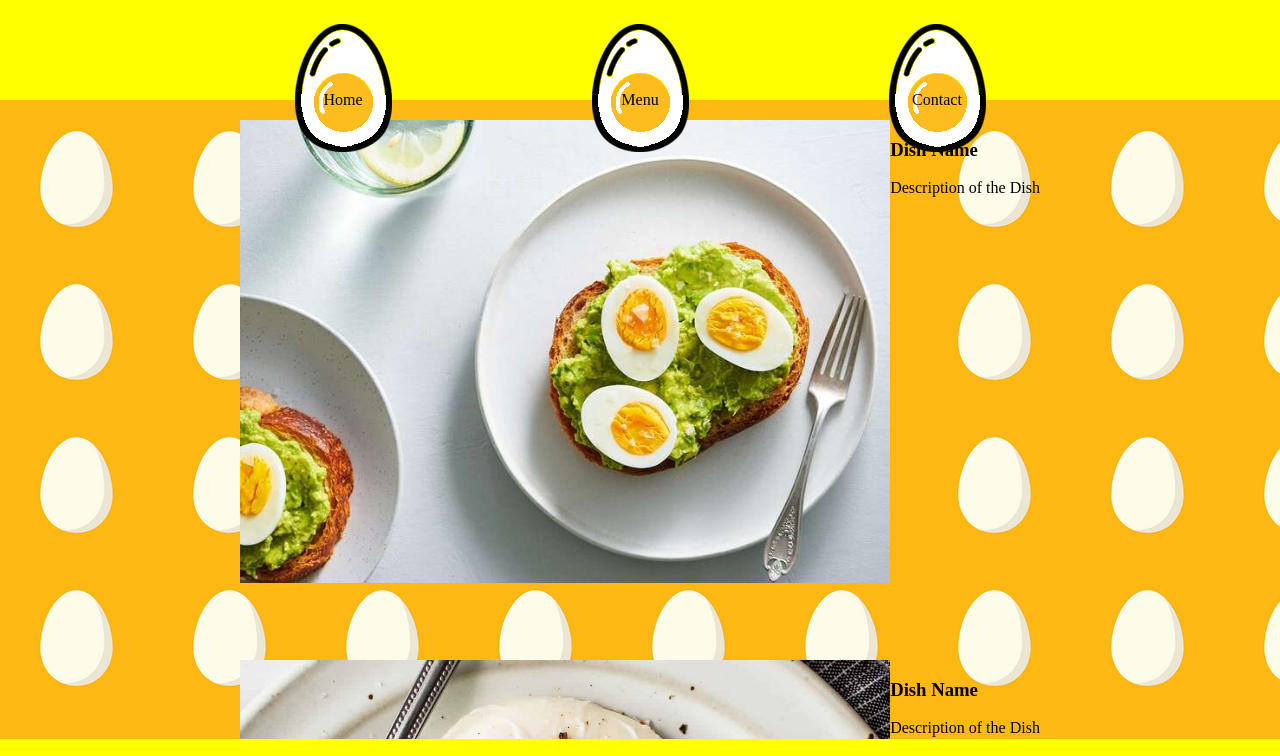
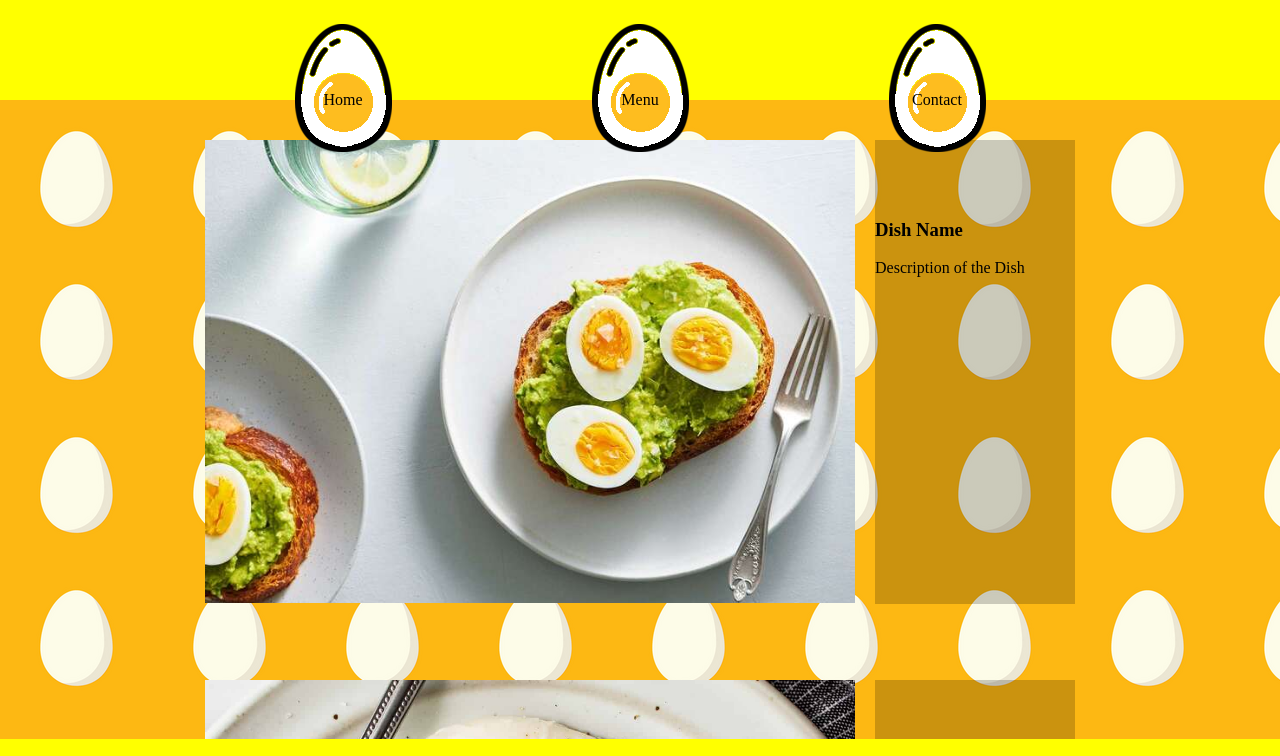
Before and after one commit to nzlongboi/The-Good-Egg, a website: page dist/index.html in a window 1280 px wide. Both pictures are taken after a click on the element "Menu". Drawn offline with Linux system fonts and the light colour scheme.

Commit message:
update index.js. tab switching function updated. Contact contents now visible.

```diff
--- a/src/index.js
+++ b/src/index.js
@@ -1,42 +1,42 @@
-document.addEventListener("DOMContentLoaded", function() {
-    console.log('Page Loaded');
+document.addEventListener("DOMContentLoaded", function () {
+    // Get the tabs and content divs
+    const homeTab = document.getElementById("home");
+    const menuTab = document.getElementById("menu");
+    const contactTab = document.getElementById("contact");
 
+    const homeContent = document.getElementById("homeContent");
+    const menuContent = document.getElementById("menuContent");
+    const contactContent = document.getElementById("contactContent");
 
-const tabContainer = document.getElementById('container');
-const tabs = document.querySelectorAll('.tab');
-const tabContents = document.querySelectorAll('.tab-content');
-const homeContent = document.getElementById('homeContent');
+    // Function to hide all content divs
+    function hideAllContent() {
+        homeContent.style.display = "none";
+        menuContent.style.display = "none";
+        contactContent.style.display = "none";
+    }
 
-const contactContent = document.getElementById('contactContent');
+    // Function to show the selected content div
+    function showContent(content) {
+        content.style.display = "block";
+    }
 
+    // Initial setup: hide all content except for home
+    hideAllContent();
+    showContent(homeContent);
 
-// hides all tabs on page load
-tabContents.forEach(content => {
-    content.classList.add('tab-content-inactive');
-});
+    // Event listeners for tab clicks
+    homeTab.addEventListener("click", function () {
+        hideAllContent();
+        showContent(homeContent);
+    });
 
-// show home tab content
-homeContent.classList.remove('tab-content-inactive');
+    menuTab.addEventListener("click", function () {
+        hideAllContent();
+        showContent(menuContent);
+    });
 
-
-
-
-tabs.forEach(tab => {
-    tab.addEventListener('click', function() {
-        tabContents.forEach(content => {
-            content.classList.add('tab-content-inactive');
-        });
-
-        const contentId = tab.id + 'Content';
-        const selectedContent = document.getElementById(contentId);
-
-        if (selectedContent) {
-            selectedContent.classList.remove('tab-content-inactive')
-        }
+    contactTab.addEventListener("click", function () {
+        hideAllContent();
+        showContent(contactContent);
     });
 });
-
-
-
-
-});
--- a/src/styles.css
+++ b/src/styles.css
@@ -4,8 +4,8 @@ body {
 }
 
 #content {
-    width: 100vw;
-    height: 100vh;
+    width: 100%;
+    height: 100%;
 }
 
 #header {
@@ -72,7 +72,7 @@ body {
     display: none;
 }
 
-.tab-content {
+.contents {
     padding: 0;
     margin: 0;
     width: 100vw;
@@ -86,16 +86,30 @@ body {
     overflow-y: scroll;
 }
 
+#contactContent {
+    display: block !important;
+    font-size: larger;
+}
+
 .menu-item {
     display: flex;
     justify-content: center;
-    padding: 20px;
+    padding-top: 40px;
     height: 500px;
+    gap: 20px;
 }
 
 .menu-item img{
     max-width: 500px;
     max-height: 500px;
+}
+
+.item-description {
+    margin-bottom: 36px;
+    padding-top: 60px;
+    width: 200px;
+    background-color: rgb(0,0,0, 0.2);
+
 }
 
 #content-body {
```
